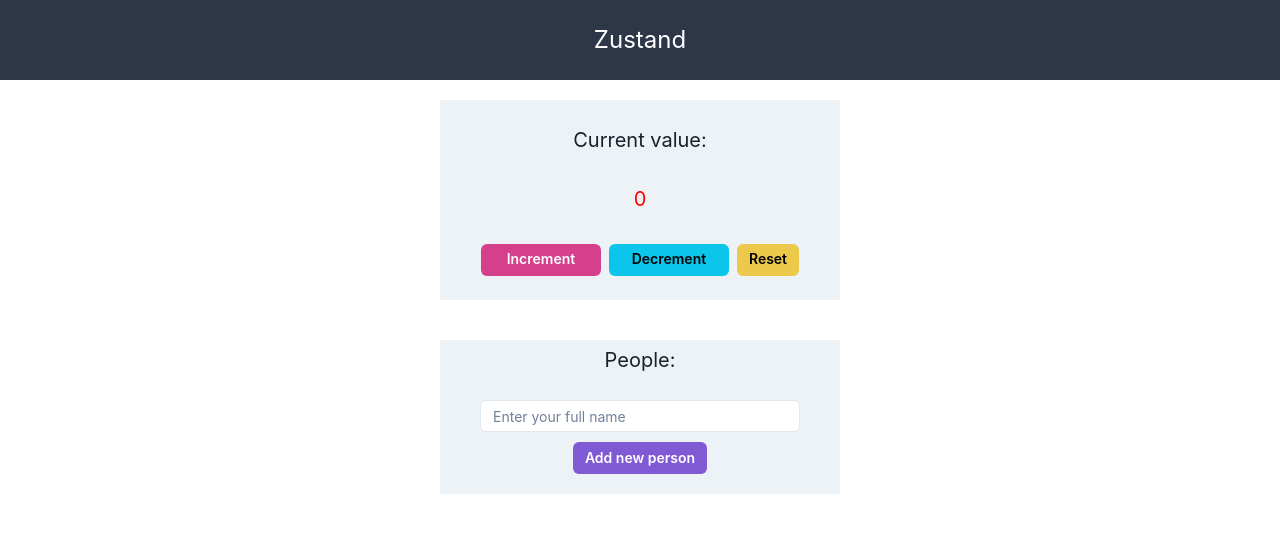
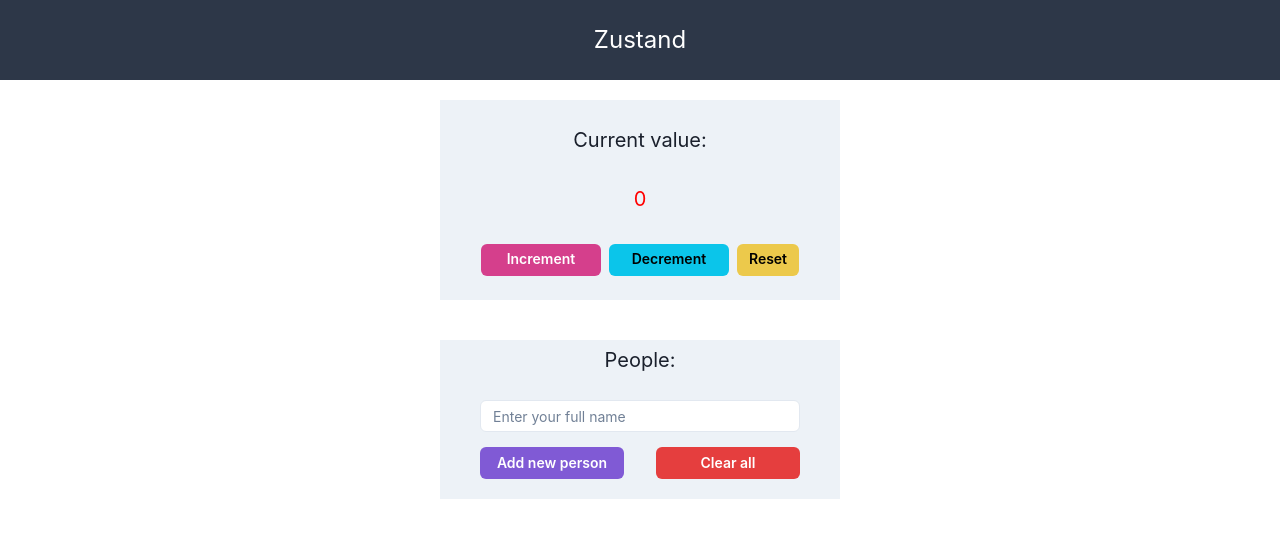
Before and after one commit to miloss98/zustand-chakra, a React (Create React App) app: page / in a window 1280 px wide. Shown: the top 538 px of the page. Built offline with nearby package versions, Linux system fonts and the light colour scheme.

Commit message:
added remove all feature

```diff
--- a/src/components/People.jsx
+++ b/src/components/People.jsx
@@ -16,14 +16,11 @@
     if (inputValue.length >= 5) addNewPerson({ name: inputValue });
     clear();
   };
-  //   const handleRemovePerson = (id) => {
-  //     console.log(id);
-  //     removePerson({ id: id });
-  //   };
 
   const people = usePeopleStore((state) => state.people);
   const addNewPerson = usePeopleStore((state) => state.addNewPerson);
   const removePerson = usePeopleStore((state) => state.removePerson);
+  const removeAll = usePeopleStore((state) => state.removeAll);
 
   return (
     <Flex
@@ -78,7 +75,7 @@
         align="center"
       >
         <Input
-          mb="10px"
+          mb="15px"
           size="sm"
           w="80%"
           rounded="md"
@@ -91,9 +88,19 @@
           onChange={handleChange}
           placeholder="Enter your full name"
         />
-        <Button size="sm" colorScheme="purple" onClick={handleAddNewPerson}>
-          Add new person
-        </Button>
+        <HStack justify="space-between" w="80%">
+          <Button
+            w="45%"
+            size="sm"
+            colorScheme="purple"
+            onClick={handleAddNewPerson}
+          >
+            Add new person
+          </Button>
+          <Button w="45%" size="sm" colorScheme="red" onClick={removeAll}>
+            Clear all
+          </Button>
+        </HStack>
       </Box>
     </Flex>
   );
--- a/src/peopleStore.js
+++ b/src/peopleStore.js
@@ -19,4 +19,5 @@
     set((state) => ({
       people: state.people.filter((person) => person.id !== id),
     })),
+  removeAll: () => set((state) => (state.people = [])),
 }));
```
